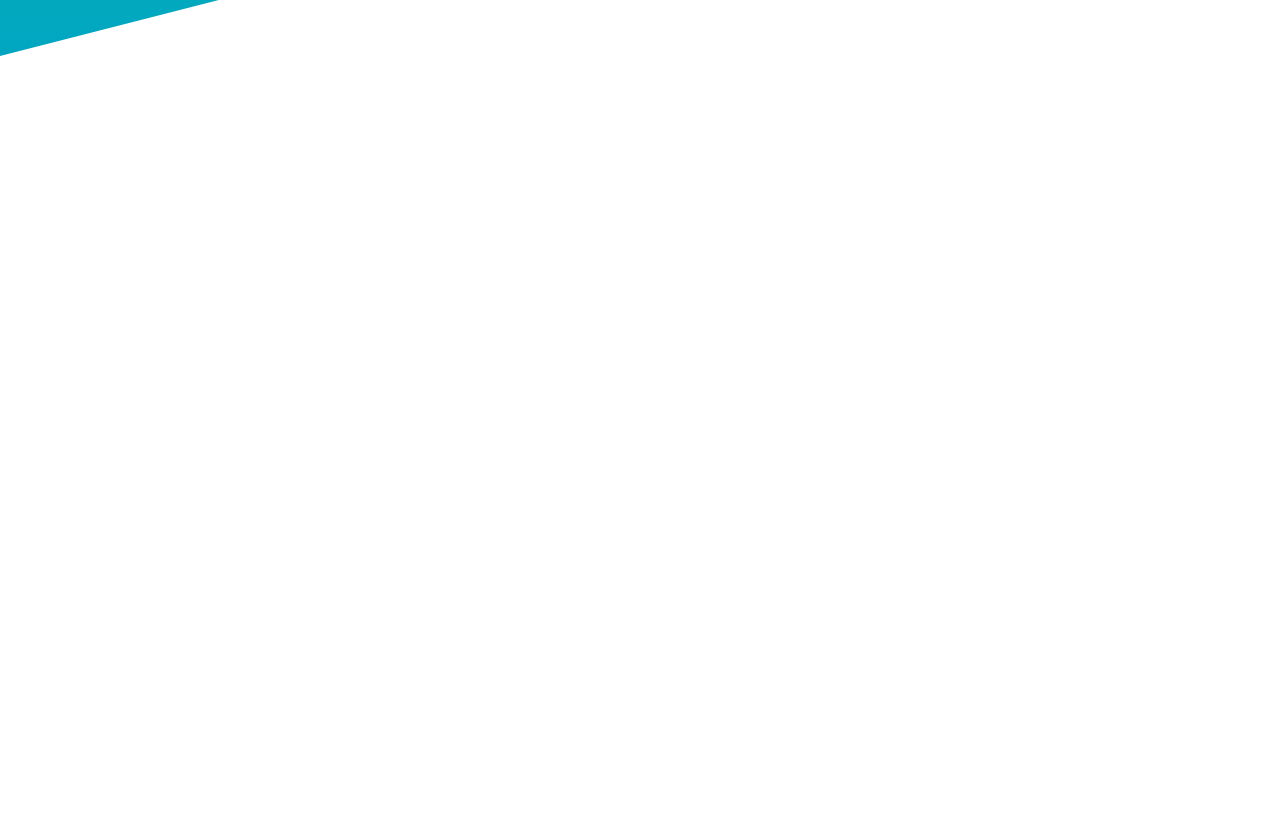
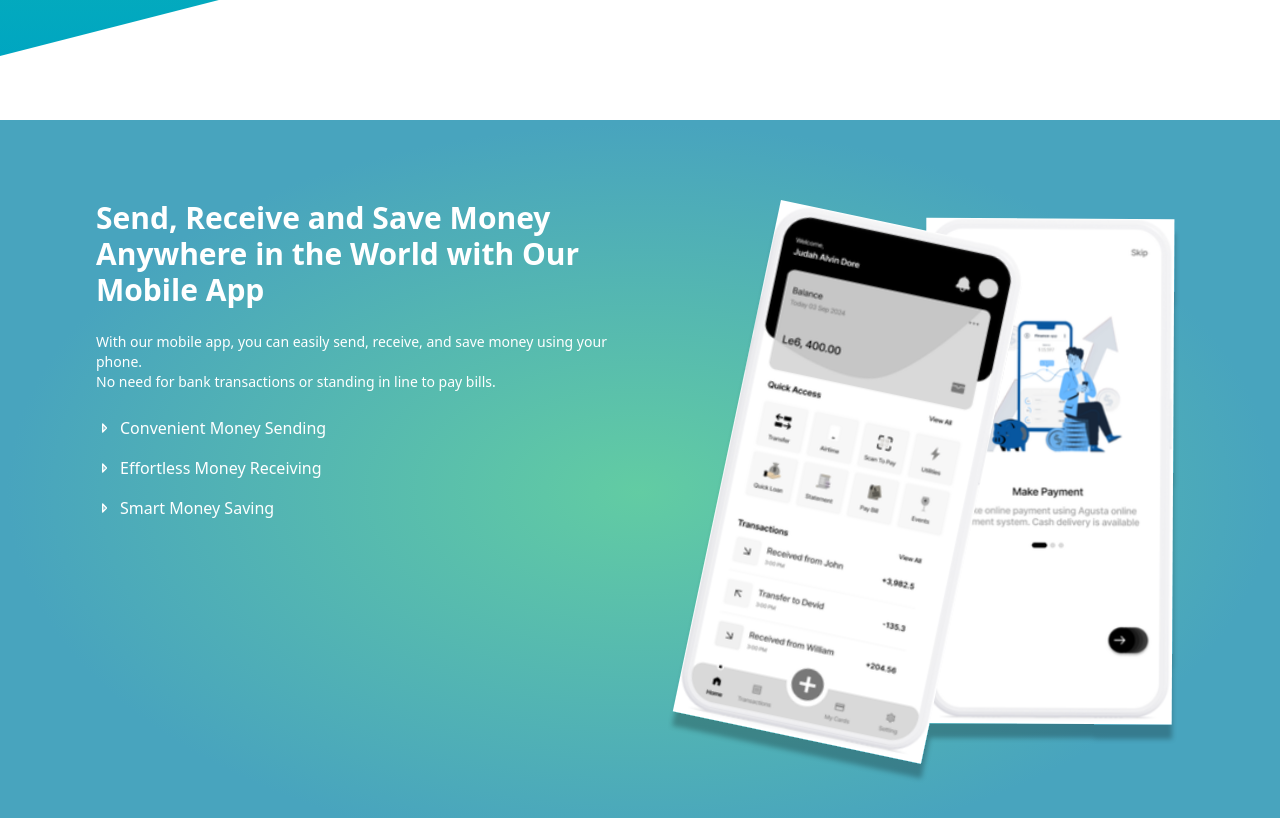
Before and after one commit to dominicOT/Oltrapay-website, a React (Vite) app: page / in a window 1280 px wide. Shown: the part 600-1418 px from the top of the page. Before the commit the page ends 800 px from the top, so only its background shows below. Built offline with nearby package versions, Linux system fonts and the light colour scheme.

Commit message:
[UPDATE]: adds the business info section

```diff
--- /dev/null
+++ b/src/features/Home/BusinessInfo.jsx
@@ -0,0 +1,64 @@
+import React from "react";
+
+const BusinessInfo = () => {
+  return (
+    <div className="bg-[radial-gradient(ellipse_at_center,_#62CCA3,_#48A4BE_70%)]">
+      <section className="text-white py-8">
+        <div className="container mx-auto flex flex-col lg:flex-row px-6 lg:px-24 py-12 justify-center gap-12">
+          {/* Left section content */}
+          <div className="flex flex-col gap-6 lg:w-1/2">
+            <h1 className="text-3xl font-semibold">
+              Send, Receive and Save Money Anywhere in the World with Our Mobile
+              App
+            </h1>
+            <p className="text-sm font-light">
+              With our mobile app, you can easily send, receive, and save money
+              using your phone. <br /> No need for bank transactions or standing
+              in line to pay bills.
+            </p>
+
+            <ul className="list-none pl-0 flex flex-col gap-4 ">
+              <li className="flex items-center gap-2 ">
+                {/* Reduced size of the disc image */}
+                <img
+                  src="/vectors/disc.svg"
+                  alt="disc"
+                  className="w-4 h-4 object-contain"
+                />
+                Convenient Money Sending
+              </li>
+              <li className="flex items-center gap-2">
+                {/* Reduced size of the disc image */}
+                <img
+                  src="/vectors/disc.svg"
+                  alt="disc"
+                  className="w-4 h-4 object-contain"
+                />
+                Effortless Money Receiving
+              </li>
+              <li className="flex items-center gap-2">
+                {/* Reduced size of the disc image */}
+                <img
+                  src="/vectors/disc.svg"
+                  alt="disc"
+                  className="w-4 h-4 object-contain"
+                />
+                Smart Money Saving
+              </li>
+            </ul>
+          </div>
+          {/* Right content */}
+          <div className="lg:w-1/2 flex justify-center">
+            <img
+              src="/vectors/app.svg"
+              alt="Mobile Solutions"
+              className="w-full max-w-md lg:max-w-lg object-contain"
+            />
+          </div>
+        </div>
+      </section>
+    </div>
+  );
+};
+
+export default BusinessInfo;
--- a/src/features/Home/Hero.jsx
+++ b/src/features/Home/Hero.jsx
@@ -47,7 +47,7 @@ const Hero = () => {
         {/* Right Image */}
         <div className="lg:w-1/2 mt-3 lg:mt-4 flex justify-center lg:justify-end">
           <img
-            src="/vectors/heroImage.svg" // Replace with your actual image path
+            src="/vectors/heroImage.svg"
             alt="Payment Solutions"
             className="w-full max-w-md lg:max-w-lg object-contain"
           />
--- a/src/pages/Home.jsx
+++ b/src/pages/Home.jsx
@@ -1,9 +1,11 @@
 import React from "react";
 import Navbar from "../components/Navbar";
 import Hero from "../features/Home/Hero";
+import BusinessInfo from "../features/Home/BusinessInfo";
 
 const Home = () => {
   return (
+    <>
       <div className="relative">
         {/* Background */}
         <div
@@ -15,8 +17,15 @@ const Home = () => {
         <div className="relative z-10">
           <Navbar />
           <Hero />
+
+          {/* Space between Hero and Business Info */}
         </div>
       </div>
+
+      <div className="mt-16">
+        <BusinessInfo />
+      </div>
+    </>
   );
 };
 
```
Also changed, not shown: public/vectors/app.svg (added), public/vectors/disc.svg (added). Lines whose indentation alone changed are shown as unchanged.
